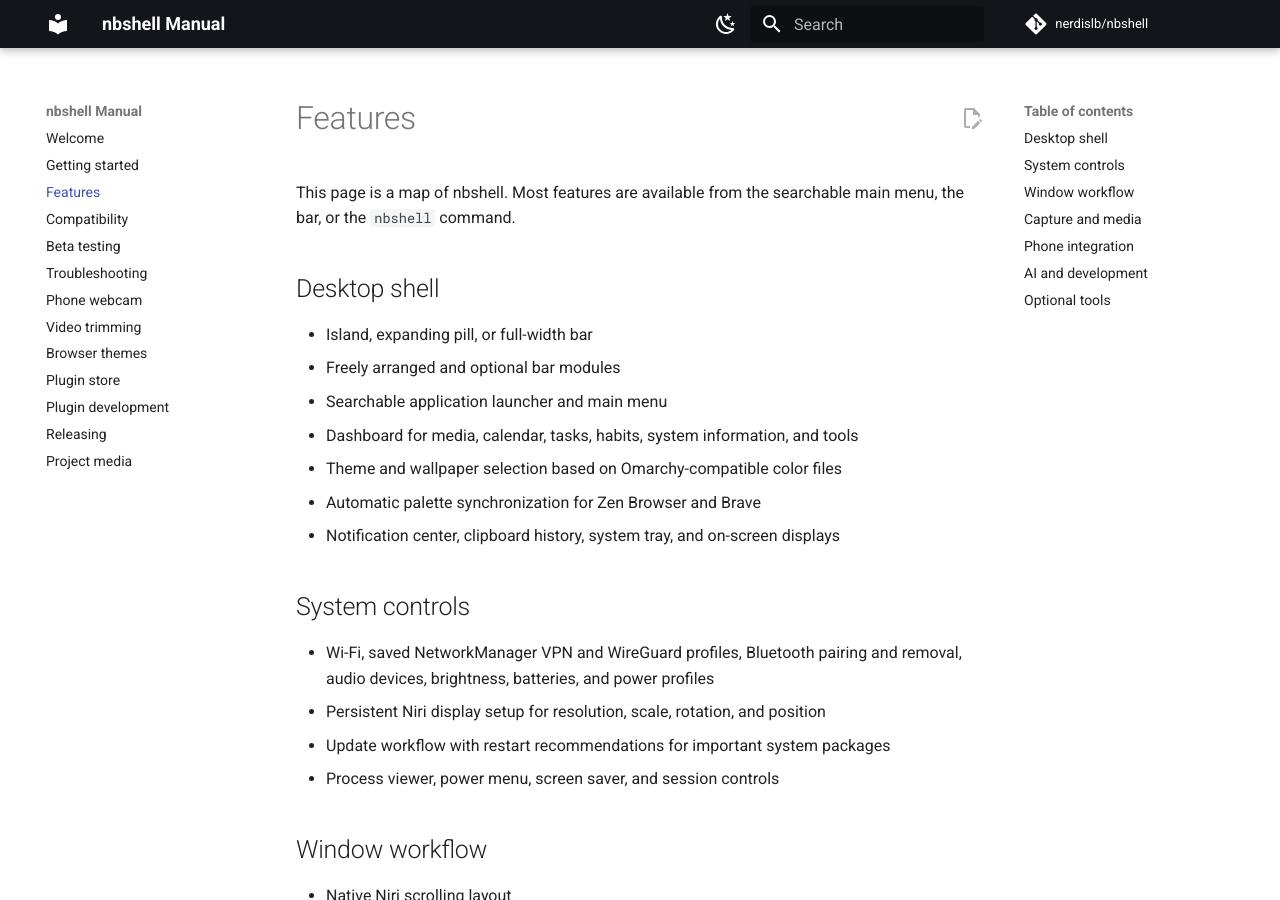
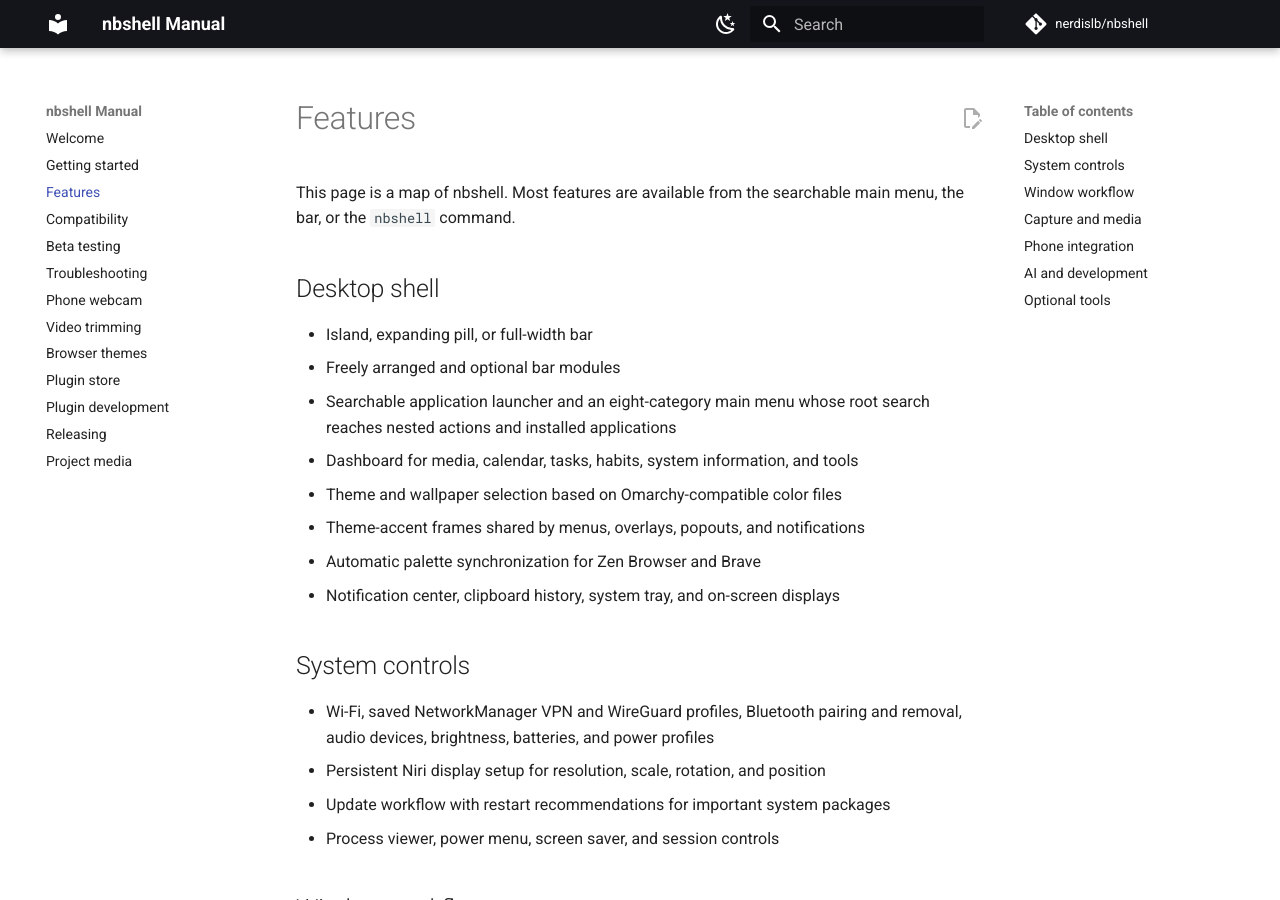
Before and after one commit to nerdislb/nbshell, an MkDocs documentation site: the page built from docs/features.md, in a window 1280 px wide and 900 px high. Built offline with MkDocs 1.6.1 and Material for MkDocs 9.7.7, drawn with Linux system fonts in a browser that asks for light colours; comment, search, counter and statistics services are not loaded.

Commit message:
feat: refine menu hierarchy and accent frames

```diff
--- a/docs/features.md
+++ b/docs/features.md
@@ -7,9 +7,11 @@
 
 - Island, expanding pill, or full-width bar
 - Freely arranged and optional bar modules
-- Searchable application launcher and main menu
+- Searchable application launcher and an eight-category main menu whose root
+  search reaches nested actions and installed applications
 - Dashboard for media, calendar, tasks, habits, system information, and tools
 - Theme and wallpaper selection based on Omarchy-compatible color files
+- Theme-accent frames shared by menus, overlays, popouts, and notifications
 - Automatic palette synchronization for Zen Browser and Brave
 - Notification center, clipboard history, system tray, and on-screen displays
 
```
Also changed, not shown: CHANGELOG.md (+5 -0 lines), 17 other files.
